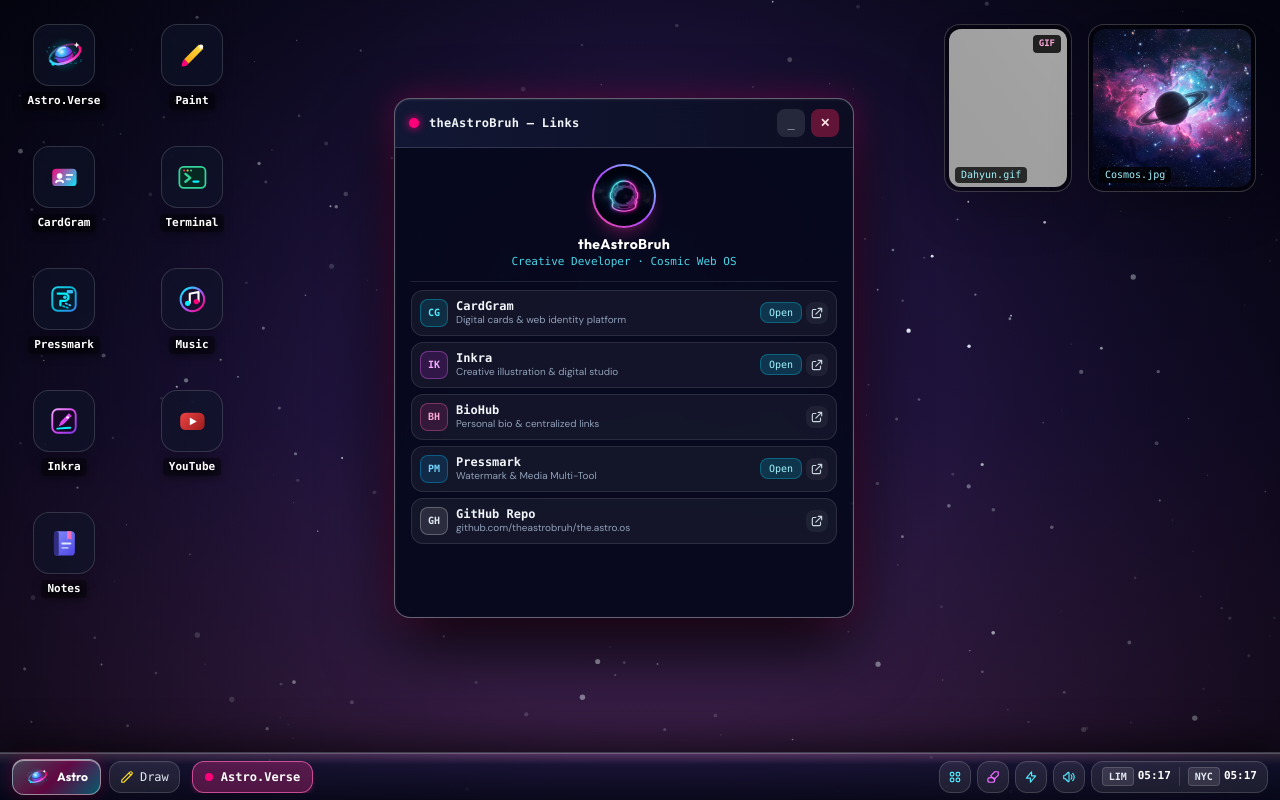
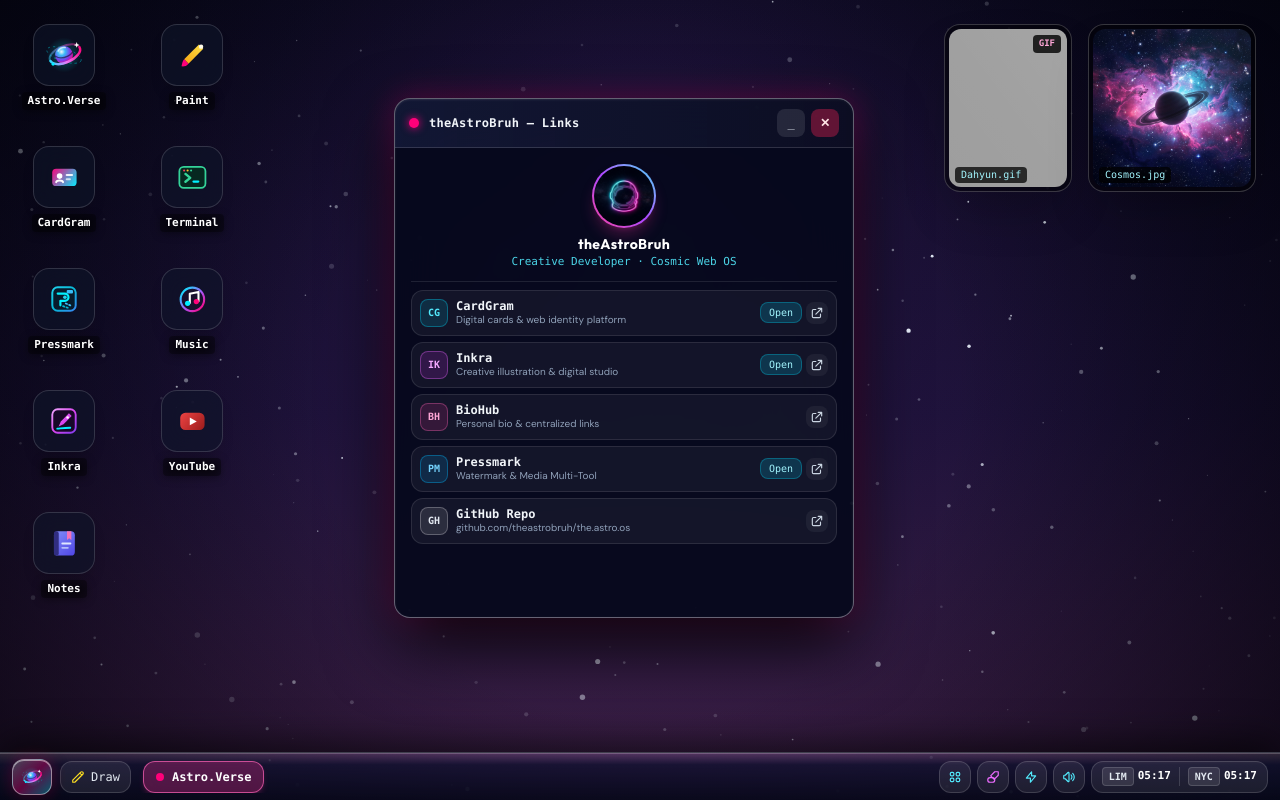
Before and after one commit to theastrobruh/the.astro.os, a React (Vite) app: page / in a window 1280 px wide. Built offline with nearby package versions, Linux system fonts and the light colour scheme; grey boxes are pictures that could not be loaded.

Commit message:
Update Taskbar.tsx

```diff
--- a/src/components/Taskbar.tsx
+++ b/src/components/Taskbar.tsx
@@ -131,7 +131,7 @@ export const Taskbar: React.FC<TaskbarProps> = ({
         onClick={(e) => e.stopPropagation()}
         className="w-full h-14 bg-slate-950/90 backdrop-blur-2xl border-t border-white/20 px-4 flex items-center justify-between z-40 shrink-0 shadow-[0_-8px_30px_rgba(0,0,0,0.6)]"
       >
-        <div className="w-12 flex items-center justify-start">
+        <div className="w-11 flex items-center justify-start">
           {musicClosedToTray && (
             <button
               type="button"
@@ -156,15 +156,12 @@ export const Taskbar: React.FC<TaskbarProps> = ({
           }}
           aria-label="Start"
           aria-expanded={startMenuOpen}
-          className="xp-start-btn min-w-[70px] h-10 px-3.5 rounded-2xl flex items-center justify-center gap-2 transition-transform active:scale-95 shadow-lg shadow-pink-500/30 border border-white/40 text-white"
+          className="xp-start-btn w-11 h-11 rounded-2xl flex items-center justify-center transition-transform active:scale-95 shadow-lg shadow-pink-500/30 border border-white/40 text-white"
         >
           <AstroLogoSvg className="w-6 h-6 shrink-0" />
-          <span className="font-mono text-xs font-bold tracking-wider uppercase text-white drop-shadow-[0_1px_3px_rgba(0,0,0,0.8)]">
-            Astro
-          </span>
         </button>
 
-        <div className="w-12" />
+        <div className="w-11" />
       </footer>
     );
   }
@@ -185,13 +182,13 @@ export const Taskbar: React.FC<TaskbarProps> = ({
             setMusicTrayMenuOpen(false);
             onToggleStartMenu();
           }}
+          aria-label="Start"
           aria-expanded={startMenuOpen}
-          className={`xp-start-btn h-9 px-3 rounded-xl flex items-center gap-2 text-xs font-display font-bold text-white transition-all whitespace-nowrap ${
+          className={`xp-start-btn w-10 h-9 rounded-xl flex items-center justify-center transition-all ${
             startMenuOpen ? 'ring-2 ring-cyan-400/60' : ''
           }`}
         >
           <AstroLogoSvg className="w-6 h-6 shrink-0" />
-          <span>Astro</span>
         </button>
 
         <button
```
